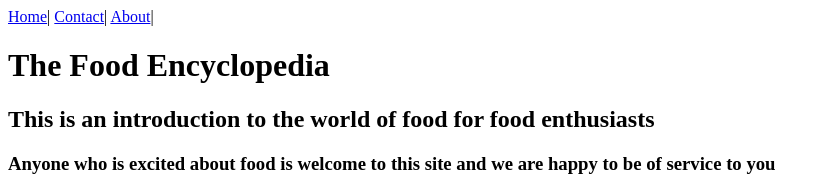
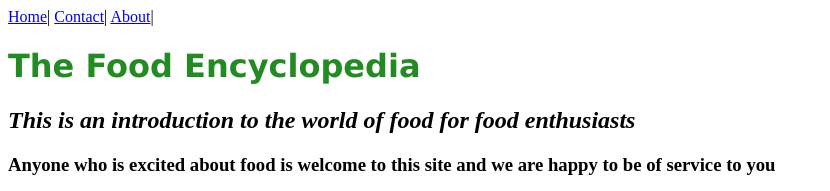
Before and after one commit to DennisN20/HTML-and-CSS-Projects-1, a plain HTML site: page Assignment.html in a window 1280 px wide. Shown: the top 191 px of the page, without its empty margins (0-830 px from the left). Drawn offline with Linux system fonts and the light colour scheme.

Commit message:
Update Assignment.html

```diff
--- a/Assignment.html
+++ b/Assignment.html
@@ -10,13 +10,16 @@
 	<a href="About.html">About</a>|
     </nav>
 	<body>
-	<h1> The Food Encyclopedia </h1>
-	<h2> This is an introduction to the world of food for food enthusiasts </h2>
+	<h1>
+	  <font color="#228B22" face="Verdana">
+	   The Food Encyclopedia
+	  </font>
+	</h1>
+	<h2><i> This is an introduction to the world of food for food enthusiasts </i></h2>
 	<h3> Anyone who is excited about food is welcome to this site and we are happy to be of service to you </h3>
 	<blockquote cite="https://www.sophisticatedgourmet.com/food-quotes/">
-	“Food is symbolic of love when words are inadequate.”
-    – Alan D. Wolfelt
-    </blockquote>
+	“Food is symbolic of love when words are inadequate.”– Alan D. Wolfelt
+</blockquote>
 <iframe width="560" height="315" src="https://www.youtube.com/embed/FcEVbVrNIyg" title="YouTube video player" frameborder="0" allow="accelerometer; autoplay; clipboard-write; encrypted-media; gyroscope; picture-in-picture" allowfullscreen></iframe>
 	<main>
 	<h3> Food categories </h3>
```
